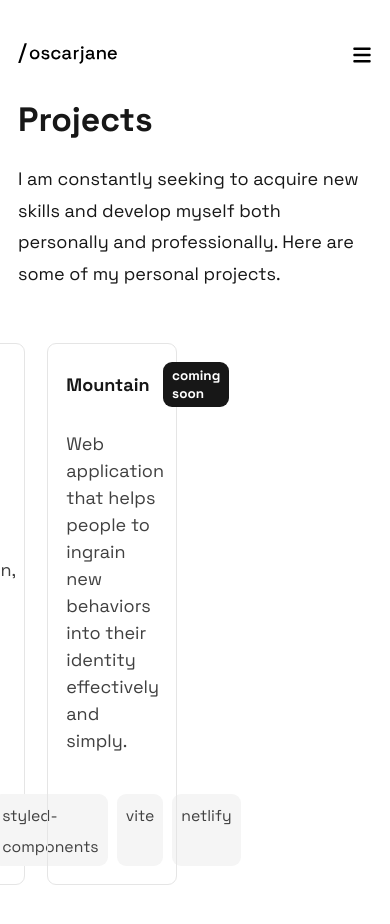
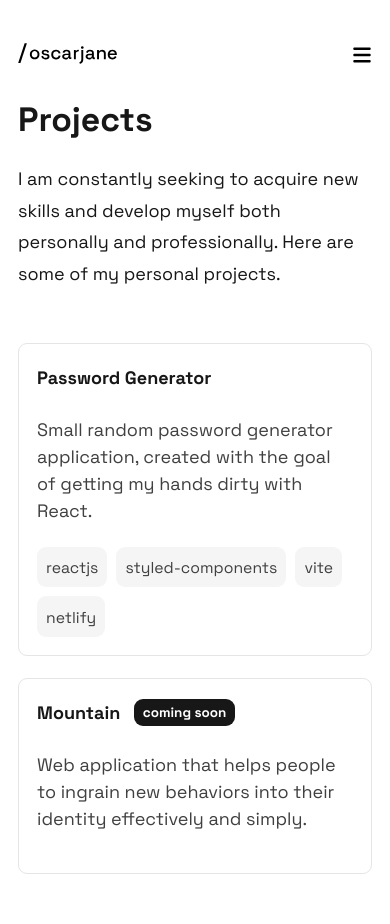
Before and after one commit to Oscargjane/portfolio-oscar-jane, a Next.js app: page /projects in a window 390 px wide. Shown: the top 924 px of the page. Built offline with nearby package versions, Linux system fonts and the light colour scheme.

Commit message:
styles: added a mobile-friendly projects page

```diff
--- a/app/projects/page.jsx
+++ b/app/projects/page.jsx
@@ -28,20 +28,18 @@ export default async function ProjectsPage() {
         I am constantly seeking to acquire new skills and develop myself both
         personally and professionally. Here are some of my personal projects.
       </p>
-      <div className="w-screen mt-12 ml-[-50%] flex gap-5 justify-center">
+      <ul className="w-full lg:w-screen flex flex-col lg:flex-row lg:justify-center mt-12 lg:ml-[-50%] gap-5 ">
         {Object.entries(projectItem).map(
           ([id, { name, overview, tags, url }]) => {
             return (
-              <a
+              <li
                 key={id}
-                href={url}
-                target="_blank"
                 className={clsx(
-                  'flex flex-col w-1/3 p-4 border border-neutral-200 rounded-lg hover:bg-neutral-50 transition-all',
+                  'w-full flex flex-col lg:w-1/3 p-4 border border-neutral-200 rounded-lg hover:bg-neutral-50 transition-all',
                   { 'cursor-not-allowed': id === 'mountain' }
                 )}
-                rel="noreferrer"
               >
+                <a href={url} target="_blank" rel="noreferrer">
                   <h2 className="font-bold flex items-center">
                     {name}
                     {id === 'mountain' ? (
@@ -51,23 +49,26 @@ export default async function ProjectsPage() {
                     ) : null}
                   </h2>
                   <p className="my-5 text-base text-neutral-700">{overview}</p>
-                <ul className="flex space-x-2">
+                  <ul className="flex flex-wrap gap-2">
                     {tags.map((tag) => {
                       return (
                         <li
                           key={tag}
-                        className="py-1 px-2 rounded-lg bg-neutral-100"
+                          className="self-center py-1 px-2 rounded-lg bg-neutral-100"
                         >
-                        <span className="text-sm text-neutral-700">{tag}</span>
+                          <span className="text-sm text-neutral-700">
+                            {tag}
+                          </span>
                         </li>
                       );
                     })}
                   </ul>
                 </a>
+              </li>
             );
           }
         )}
-      </div>
+      </ul>
     </section>
   );
 }
```
Lines whose indentation alone changed are shown as unchanged.
